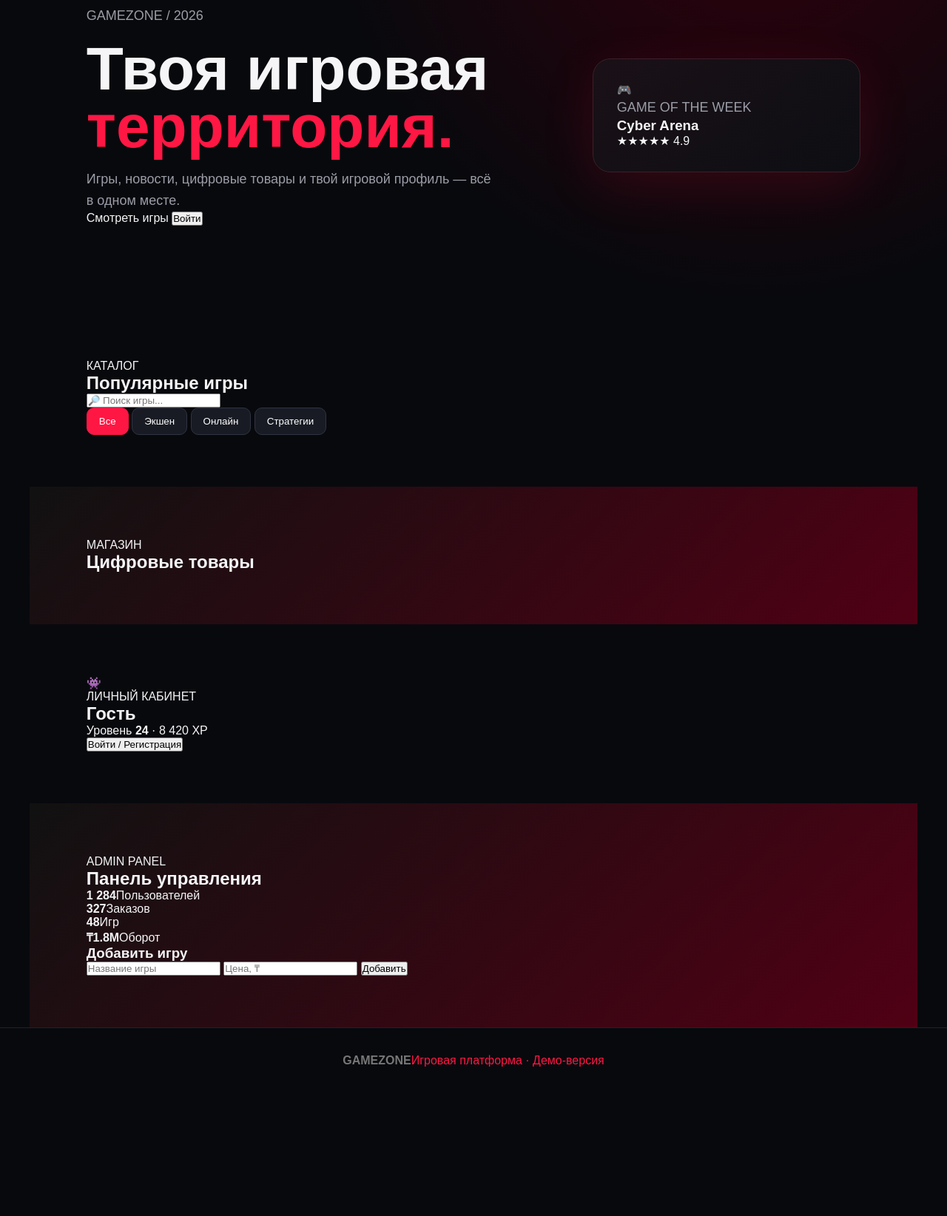
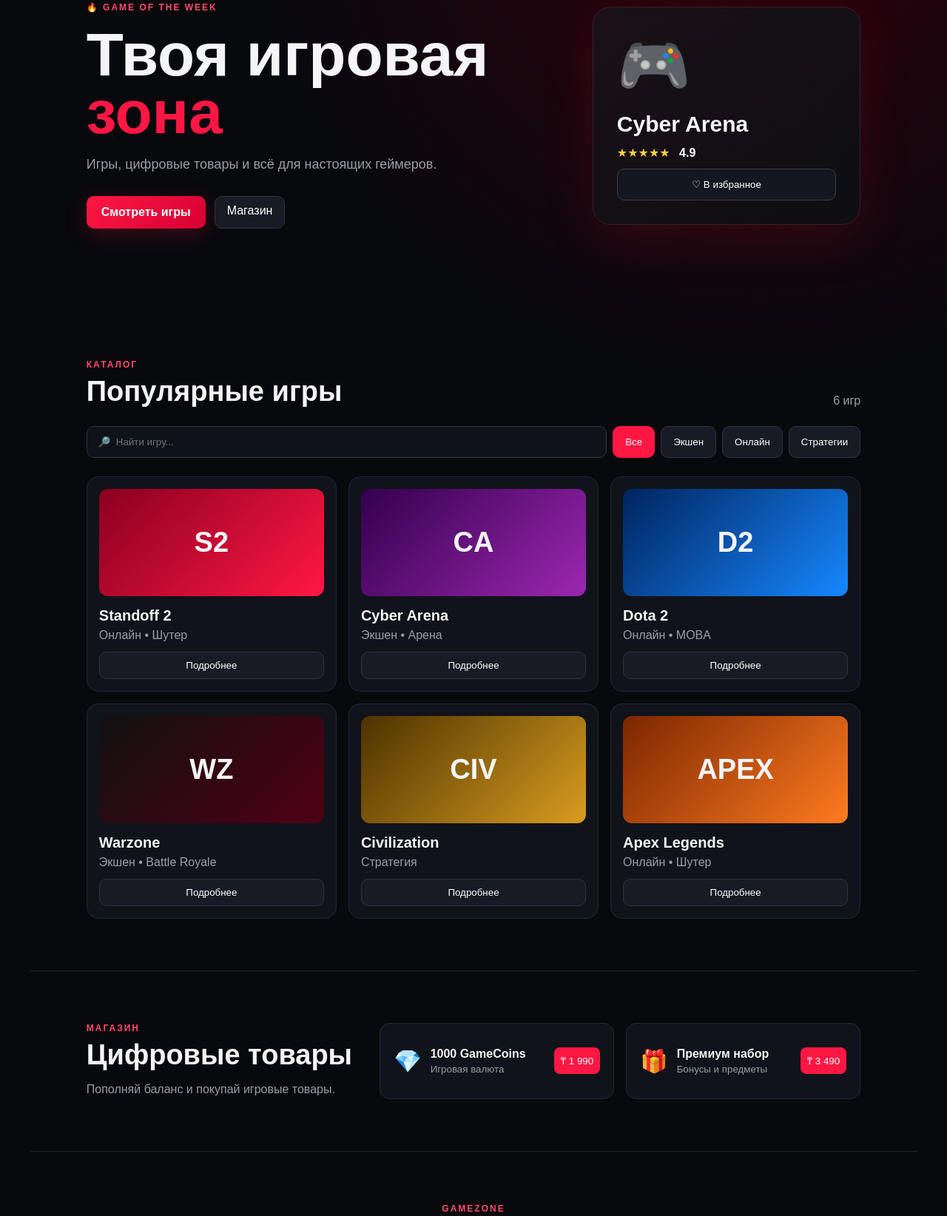
Before and after one commit to rusozdoev4-bit/Gamezone, a plain HTML site: page index.html in a window 1280 px wide. Shown: the part 176-1820 px from the top of the page at 74% size. Before the commit the page ends 1654 px from the top, so only its background shows below. Drawn offline with Linux system fonts and the light colour scheme; files that its build step writes are made by us from their sources.

Commit message:
Refactor index.html structure and content
Updated the title and links in the header, modified the main section layout, and adjusted the footer. Added new sections for shop and about, and improved the overall structure and styling.

```diff
--- a/index.html
+++ b/index.html
@@ -1,118 +1,116 @@
-<!doctype html>
+<!DOCTYPE html>
 <html lang="ru">
 <head>
   <meta charset="UTF-8">
   <meta name="viewport" content="width=device-width, initial-scale=1.0">
-  <title>GameZone — игровая площадка</title>
-  <link rel="stylesheet" href="css/style.css">
+  <title>GameZone — игровая зона</title>
+  <link rel="stylesheet" href="style.css">
 </head>
 <body>
   <header class="header">
-  <a class="logo" href="#home">GAME<span>ZONE</span></a>
-  <nav>
-    <a href="#home">Главная</a>
+    <a class="logo" href="#">GAME<span>ZONE</span></a>
+    <nav class="nav">
       <a href="#games">Игры</a>
       <a href="#shop">Магазин</a>
-    <a href="#profile">Профиль</a>
-    <a href="#admin">Админ</a>
+      <a href="#about">О нас</a>
     </nav>
-  <button class="cart-btn" onclick="showCart()">🛒 <b id="cartCount">0</b></button>
+    <button class="login-btn" id="loginBtn">Войти</button>
   </header>
 
   <main>
-<section id="home" class="hero">
-  <div>
-    <p class="eyebrow">GAMEZONE / 2026</p>
-    <h1>Твоя игровая<br><span>территория.</span></h1>
-    <p class="hero-text">Игры, новости, цифровые товары и твой игровой профиль — всё в одном месте.</p>
-    <div class="actions">
-      <a class="btn primary" href="#games">Смотреть игры</a>
-      <button class="btn ghost" onclick="openModal('loginModal')">Войти</button>
+    <section class="hero">
+      <div class="hero-text">
+        <div class="badge">🔥 GAME OF THE WEEK</div>
+        <h1>Твоя игровая<br><span>зона</span></h1>
+        <p>Игры, цифровые товары и всё для настоящих геймеров.</p>
+        <div class="hero-actions">
+          <a class="primary-btn" href="#games">Смотреть игры</a>
+          <a class="secondary-btn" href="#shop">Магазин</a>
         </div>
       </div>
       <div class="hero-card">
-    <div class="orb">🎮</div>
-    <p>GAME OF THE WEEK</p>
-    <h3>Cyber Arena</h3>
-    <span>★★★★★ 4.9</span>
+        <div class="game-icon">🎮</div>
+        <h2>Cyber Arena</h2>
+        <div class="rating">★★★★★ <b>4.9</b></div>
+        <button class="play-btn" onclick="showToast('Игра добавлена в избранное ❤️')">♡ В избранное</button>
       </div>
     </section>
 
-<section id="games" class="section">
-  <div class="section-head">
-    <div><p class="eyebrow">КАТАЛОГ</p><h2>Популярные игры</h2></div>
-    <input id="search" class="search" placeholder="🔎 Поиск игры..." oninput="renderGames()">
+    <section class="section" id="games">
+      <div class="section-title">
+        <div>
+          <p class="red-label">КАТАЛОГ</p>
+          <h2>Популярные игры</h2>
         </div>
-  <div id="filters" class="filters">
-    <button class="filter active" onclick="setFilter('all',this)">Все</button>
-    <button class="filter" onclick="setFilter('action',this)">Экшен</button>
-    <button class="filter" onclick="setFilter('online',this)">Онлайн</button>
-    <button class="filter" onclick="setFilter('strategy',this)">Стратегии</button>
+        <span id="gameCount">6 игр</span>
       </div>
-  <div id="gameGrid" class="grid"></div>
+
+      <div class="controls">
+        <input id="search" type="search" placeholder="🔎  Найти игру...">
+        <button class="filter active" data-filter="all">Все</button>
+        <button class="filter" data-filter="action">Экшен</button>
+        <button class="filter" data-filter="online">Онлайн</button>
+        <button class="filter" data-filter="strategy">Стратегии</button>
+      </div>
+
+      <div class="games" id="gameList">
+        <article class="game" data-name="Standoff 2" data-cat="online">
+          <div class="game-cover red">S2</div><h3>Standoff 2</h3><p>Онлайн • Шутер</p><button onclick="showToast('Standoff 2 открыта')">Подробнее</button>
+        </article>
+        <article class="game" data-name="Cyber Arena" data-cat="action">
+          <div class="game-cover purple">CA</div><h3>Cyber Arena</h3><p>Экшен • Арена</p><button onclick="showToast('Cyber Arena открыта')">Подробнее</button>
+        </article>
+        <article class="game" data-name="Dota 2" data-cat="online">
+          <div class="game-cover blue">D2</div><h3>Dota 2</h3><p>Онлайн • MOBA</p><button onclick="showToast('Dota 2 открыта')">Подробнее</button>
+        </article>
+        <article class="game" data-name="Warzone" data-cat="action">
+          <div class="game-cover dark">WZ</div><h3>Warzone</h3><p>Экшен • Battle Royale</p><button onclick="showToast('Warzone открыта')">Подробнее</button>
+        </article>
+        <article class="game" data-name="Civilization" data-cat="strategy">
+          <div class="game-cover gold">CIV</div><h3>Civilization</h3><p>Стратегия</p><button onclick="showToast('Civilization открыта')">Подробнее</button>
+        </article>
+        <article class="game" data-name="Apex Legends" data-cat="online">
+          <div class="game-cover orange">APEX</div><h3>Apex Legends</h3><p>Онлайн • Шутер</p><button onclick="showToast('Apex Legends открыта')">Подробнее</button>
+        </article>
+      </div>
+      <p class="empty" id="empty">Ничего не найдено 😕</p>
     </section>
 
-<section id="shop" class="section dark">
-  <div class="section-head"><div><p class="eyebrow">МАГАЗИН</p><h2>Цифровые товары</h2></div></div>
-  <div class="grid shop-grid" id="shopGrid"></div>
-</section>
-
-<section id="profile" class="section">
-  <div class="profile">
-    <div class="avatar">👾</div>
+    <section class="shop" id="shop">
       <div>
-      <p class="eyebrow">ЛИЧНЫЙ КАБИНЕТ</p>
-      <h2 id="profileName">Гость</h2>
-      <p>Уровень <b>24</b> · 8 420 XP</p>
-      <div class="progress"><i></i></div>
+        <p class="red-label">МАГАЗИН</p>
+        <h2>Цифровые товары</h2>
+        <p>Пополняй баланс и покупай игровые товары.</p>
       </div>
-    <button class="btn primary" onclick="openModal('loginModal')">Войти / Регистрация</button>
+      <div class="product">
+        <span>💎</span><div><b>1000 GameCoins</b><small>Игровая валюта</small></div>
+        <button onclick="showToast('Товар добавлен в корзину 🛒')">₸ 1 990</button>
+      </div>
+      <div class="product">
+        <span>🎁</span><div><b>Премиум набор</b><small>Бонусы и предметы</small></div>
+        <button onclick="showToast('Товар добавлен в корзину 🛒')">₸ 3 490</button>
       </div>
     </section>
 
-<section id="admin" class="section dark">
-  <p class="eyebrow">ADMIN PANEL</p>
-  <h2>Панель управления</h2>
-  <div class="admin-grid">
-    <div class="stat"><b id="usersStat">1 284</b><span>Пользователей</span></div>
-    <div class="stat"><b id="ordersStat">327</b><span>Заказов</span></div>
-    <div class="stat"><b>48</b><span>Игр</span></div>
-    <div class="stat"><b>₸1.8M</b><span>Оборот</span></div>
-  </div>
-  <div class="admin-box">
-    <h3>Добавить игру</h3>
-    <input id="newGameName" placeholder="Название игры">
-    <input id="newGamePrice" type="number" placeholder="Цена, ₸">
-    <button class="btn primary" onclick="addGame()">Добавить</button>
-  </div>
+    <section class="about" id="about">
+      <p class="red-label">GAMEZONE</p>
+      <h2>Игра начинается здесь.</h2>
+      <p>Современный игровой каталог с удобным интерфейсом для телефона и ПК.</p>
     </section>
   </main>
 
-<footer><b>GAMEZONE</b><span>Игровая платформа · Демо-версия</span></footer>
+  <footer>© 2026 GameZone <span>•</span> Сделано для геймеров</footer>
 
-<div id="toast" class="toast"></div>
-
-<div id="loginModal" class="modal">
+  <div class="modal" id="modal">
     <div class="modal-box">
-    <button class="close" onclick="closeModal('loginModal')">×</button>
-    <h2>Вход</h2>
-    <input id="loginEmail" type="email" placeholder="Email">
-    <input id="loginPass" type="password" placeholder="Пароль">
-    <button class="btn primary full" onclick="login()">Войти</button>
-    <p class="small">Демо: можно ввести любые данные.</p>
+      <button class="close" id="closeModal">×</button>
+      <h2>Вход в GameZone</h2>
+      <input placeholder="Email">
+      <input type="password" placeholder="Пароль">
+      <button class="primary-btn" onclick="showToast('Форма входа готова')">Войти</button>
     </div>
   </div>
-
-<div id="cartModal" class="modal">
-  <div class="modal-box">
-    <button class="close" onclick="closeModal('cartModal')">×</button>
-    <h2>Корзина</h2>
-    <div id="cartItems"></div>
-    <div class="total">Итого: <b id="cartTotal">₸0</b></div>
-    <button class="btn primary full" onclick="checkout()">Оформить заказ</button>
-  </div>
-</div>
-
-<script src="js/app.js"></script>
+  <div class="toast" id="toast"></div>
+  <script src="app.js"></script>
 </body>
 </html>
```
Lines whose indentation alone changed are shown as unchanged.
